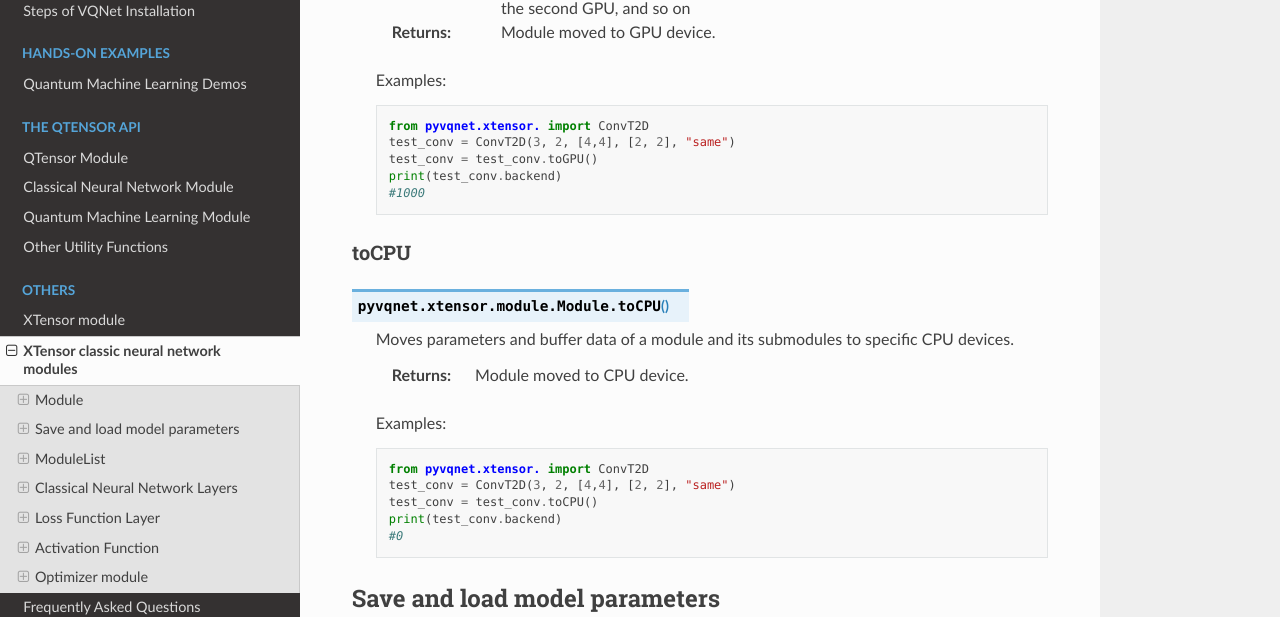
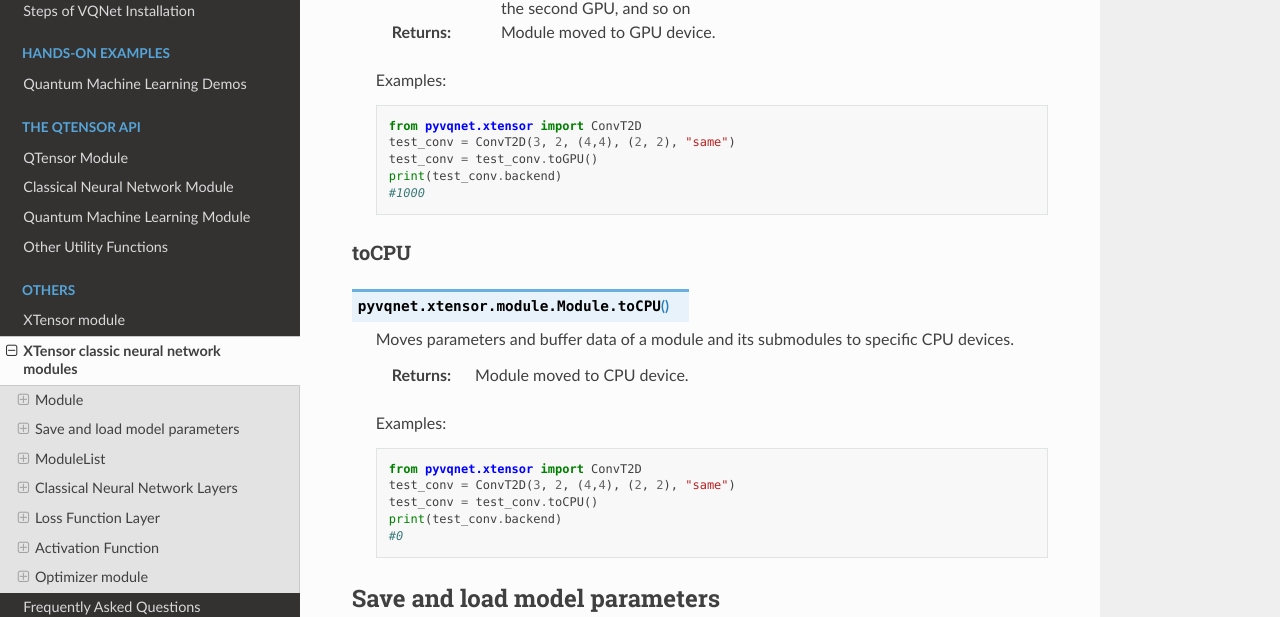
Before and after one commit to OriginQ/VQNET2.0-tutorial-en, a Sphinx documentation site: the page built from source/rst/xtensor_nn.rst, in a window 1280 px wide and 900 px high, scrolled down 3197 px. Shown: the part 141-758 px from the top of the window. Built offline with Sphinx 7.4.7 and the Read the Docs theme 2.0.0, drawn with Linux system fonts in a browser that asks for light colours; some of the changed text lies outside the part shown.

```diff
--- a/source/rst/xtensor_nn.rst
+++ b/source/rst/xtensor_nn.rst
@@ -168,8 +168,8 @@ toGPU
 
     Examples::
 
-        from pyvqnet.xtensor. import ConvT2D
-        test_conv = ConvT2D(3, 2, [4,4], [2, 2], "same")
+        from pyvqnet.xtensor import ConvT2D
+        test_conv = ConvT2D(3, 2, (4,4), (2, 2), "same")
         test_conv = test_conv.toGPU()
         print(test_conv.backend)
         #1000
@@ -186,8 +186,8 @@ toCPU
 
     Examples::
 
-        from pyvqnet.xtensor. import ConvT2D
-        test_conv = ConvT2D(3, 2, [4,4], [2, 2], "same")
+        from pyvqnet.xtensor import ConvT2D
+        test_conv = ConvT2D(3, 2, (4,4), (2, 2), "same")
         test_conv = test_conv.toCPU()
         print(test_conv.backend)
         #0
@@ -598,7 +598,7 @@ AvgPool2D
         import numpy as np
         from pyvqnet.xtensor import XTensor
         from pyvqnet.xtensor import AvgPool2D
-        test_mp = AvgPool2D([2,2],[2,2],"valid")
+        test_mp = AvgPool2D((2,2),(2,2),"valid")
         x= XTensor(np.array([0, 1, 0, 4, 5,
                                     2, 3, 2, 1, 3,
                                     4, 4, 0, 4, 3,
@@ -636,7 +636,7 @@ MaxPool2D
         import numpy as np
         from pyvqnet.xtensor import XTensor
         from pyvqnet.xtensor import MaxPool2D
-        test_mp = MaxPool2D([2,2],[2,2],"valid")
+        test_mp = MaxPool2D((2,2),(2,2),"valid")
         x= XTensor(np.array([0, 1, 0, 4, 5,
                                     2, 3, 2, 1, 3,
                                     4, 4, 0, 4, 3,
```
Also changed, not shown: other parts of source/rst/xtensor_nn.rst (+3 -3 lines), source/rst/xtensor.rst (+8 -7 lines).
